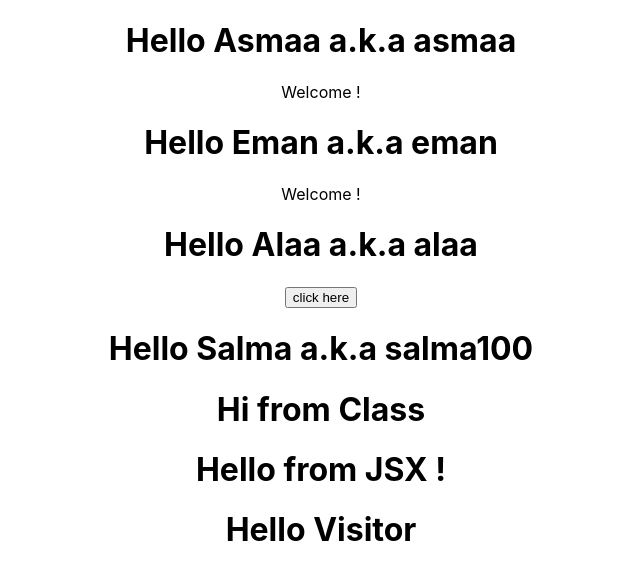
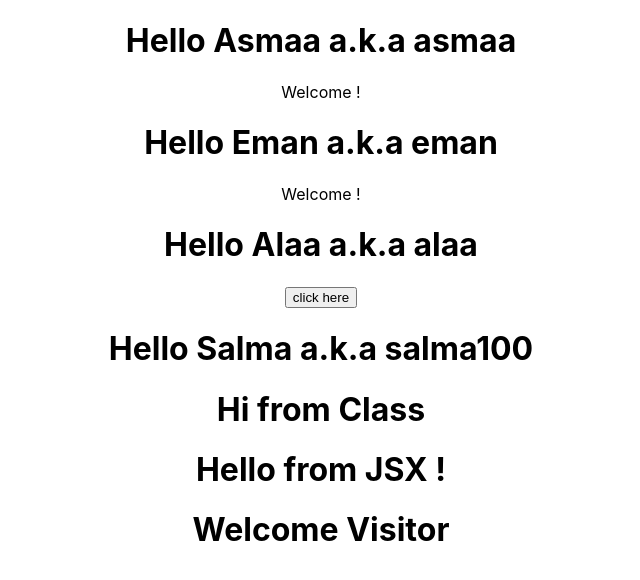
Before and after one commit to Asmaathabet/react-js-course, a React (Create React App) app: page / in a window 1280 px wide. Shown: the top 580 px of the page, without its empty margins (319-959 px from the left). Built offline with nearby package versions, Linux system fonts and the light colour scheme.

Commit message:
add state to Message class

```diff
--- a/src/components/Message.js
+++ b/src/components/Message.js
@@ -1,8 +1,14 @@
 import React , { Component } from 'react';
 
 class Message extends Component {
+    constructor () {
+        super();
+        this.state = {
+           message : 'Welcome Visitor'
+        }
+    }
     render (){
-        return <h1>  Hello  Visitor </h1>
+        return <h1>  Welcome  Visitor </h1>
 
          }
 }
```
